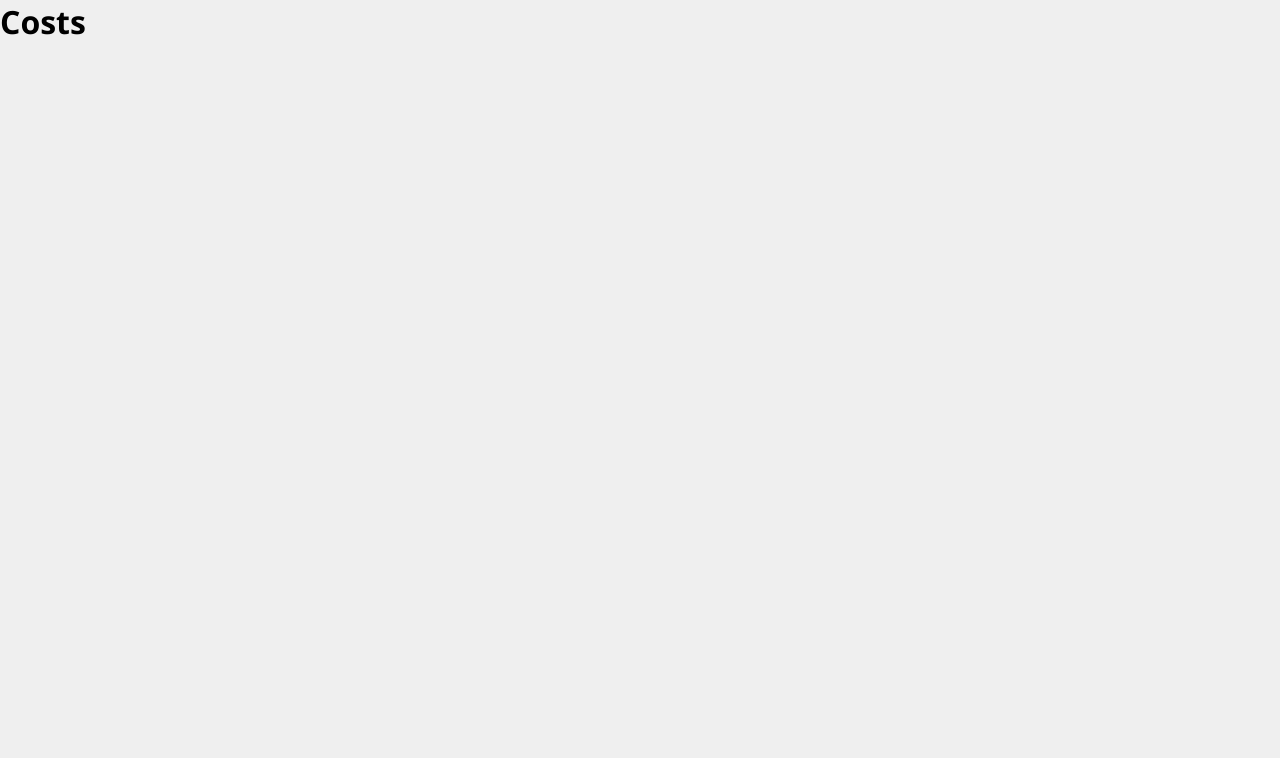
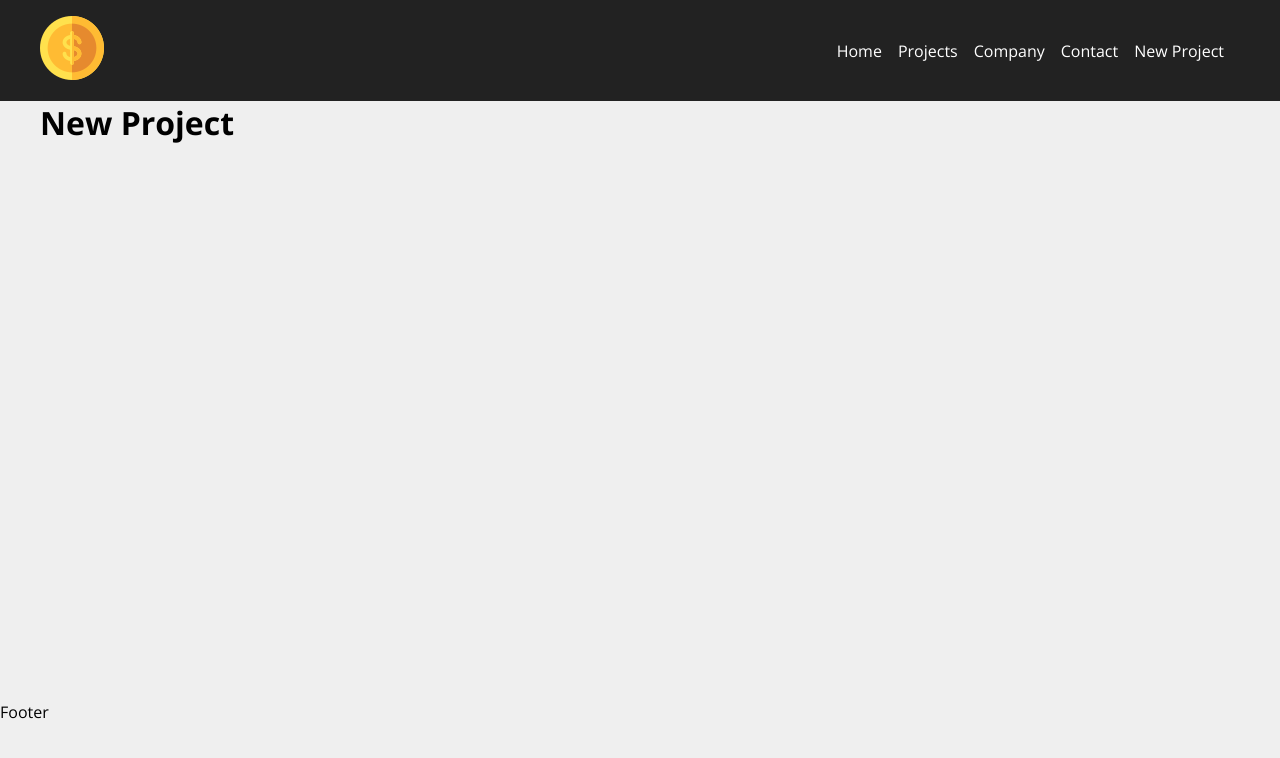
Before and after one commit to PorthoGamesBR/projeto-costs-react, a JavaScript app: page /newproject in a window 1280 px wide. Shown: the top 758 px of the page. Built offline with nearby package versions, Linux system fonts and the light colour scheme; the HTML template or start-up script is replaced by a standard one.

Commit message:
Base do website

```diff
--- a/src/App.js
+++ b/src/App.js
@@ -1,7 +1,32 @@
+import {BrowserRouter as Router, Routes, Route} from 'react-router-dom'
+import Home from './components/pages/Home';
+import Company from './components/pages/Company';
+import Contact from './components/pages/Contact';
+import NewProject from './components/pages/NewProject';
+import Projects from './components/pages/Projects';
+
+import Container from './components/layout/Container';
+
+import Navbar from './components/layout/Navbar';
+import Footer from './components/layout/Footer';
 
 function App() {
   return (
-    <h1>Costs</h1>
+   <Router>
+    <Navbar />
+    <Container customClass='min-height'>
+    <Routes>
+        <Route exact path="/" element={<Home />} />
+        <Route exact path="/projects" element={<Projects/>} />
+        <Route exact path="/company" element={<Company />} />
+        <Route exact path="/contact" element={<Contact />} />
+        <Route exact path="/newproject" element={<NewProject />} />
+    </Routes>
+    </Container>
+      <Footer />
+    </Router>
+
+
   );
 }
 
--- /dev/null
+++ b/src/components/layout/Container.js
@@ -0,0 +1,12 @@
+import styles from "./Container.module.css"
+
+function Container(props)
+{
+    return (
+        <div className={`${styles.container} ${styles[props.customClass]}`}>
+            {props.children}
+        </div>
+    )
+}
+
+export default Container
--- /dev/null
+++ b/src/components/layout/Container.module.css
@@ -0,0 +1,20 @@
+.container {
+    width: 1200px;
+    display: flex;
+    justify-content: space-between;
+    margin: 0 auto;
+    flex-wrap: wrap;
+}
+
+.min-height{
+    min-height: 75%;
+}
+
+.start{
+    justify-content: flex-start;
+}
+
+.column {
+    flex-direction: column;
+    justify-content: flex-start;
+}
--- /dev/null
+++ b/src/components/layout/Footer.js
@@ -0,0 +1,8 @@
+function Footer()
+{
+    return (
+    <p>Footer</p>
+    )
+}
+
+export default Footer
--- /dev/null
+++ b/src/components/layout/Navbar.js
@@ -0,0 +1,38 @@
+import { Link } from "react-router-dom"
+
+import Container from "./Container"
+
+import styles from "./Navbar.module.css"
+import logo from "../../img/costs_logo.png"
+
+function Navbar()
+{
+    return (
+    <nav class={styles.navbar}>
+        <Container>
+            <Link to="/">
+                <img src={logo} alt="Costs" />
+            </Link>
+            <ul class={styles.list}>
+                <li class={styles.item}>
+                    <Link to="/">Home</Link>
+                </li>
+                <li class={styles.item}>
+                    <Link to="/projects">Projects</Link>
+                </li>
+                <li class={styles.item}>
+                    <Link to="/company">Company</Link>
+                </li>
+                <li class={styles.item}>
+                    <Link to="/contact">Contact</Link>
+                </li>
+                <li class={styles.item}>
+                    <Link to="/newproject">New Project</Link>
+                </li>
+            </ul>
+        </Container>
+    </nav>
+    )
+}
+
+export default Navbar
--- /dev/null
+++ b/src/components/layout/Navbar.module.css
@@ -0,0 +1,25 @@
+.navbar {
+    display: flex;
+    justify-content: space-between;
+    background-color: #222;
+    padding: 1em;
+}
+
+.list{
+    display: flex;
+    list-style: none;
+    align-items: center;
+}
+
+.item {
+    margin-right: 1em;
+}
+
+.item a {
+    color: #fff;
+    text-decoration: none;
+}
+
+.item a:hover {
+    color: #f0c022;
+}
--- /dev/null
+++ b/src/components/pages/Company.js
@@ -0,0 +1,7 @@
+function Company() {
+    return (
+    <h1>Company</h1>
+    )
+}
+
+export default Company
--- /dev/null
+++ b/src/components/pages/Contact.js
@@ -0,0 +1,7 @@
+function Contact() {
+    return (
+    <h1>Contact</h1>
+    )
+}
+
+export default Contact
--- /dev/null
+++ b/src/components/pages/Home.js
@@ -0,0 +1,7 @@
+function Home() {
+    return (
+    <h1>Home</h1>
+    )
+}
+
+export default Home
--- /dev/null
+++ b/src/components/pages/NewProject.js
@@ -0,0 +1,7 @@
+function NewProject() {
+    return (
+    <h1>New Project</h1>
+    )
+}
+
+export default NewProject
--- /dev/null
+++ b/src/components/pages/Projects.js
@@ -0,0 +1,7 @@
+function Projects() {
+    return (
+    <h1>Projects</h1>
+    )
+}
+
+export default Projects
```
Also changed, not shown: src/components/layout/Footer.module.css (added).
